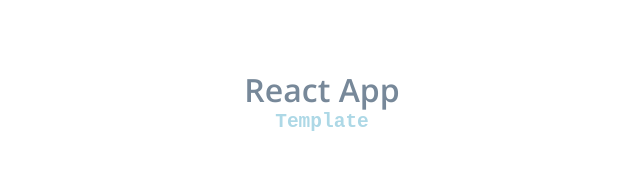
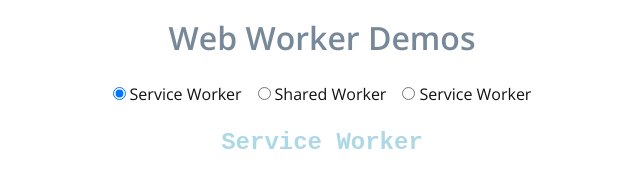
Before and after one commit to stefcameron/try-web-workers, a React app: page / in a window 1280 px wide. Shown: the whole page, without its empty margins (318-958 px from the left). Built offline with nearby package versions, Linux system fonts and the light colour scheme.

Commit message:
Basic layout and demo switcher

```diff
--- a/src/components/App/App.js
+++ b/src/components/App/App.js
@@ -1,10 +1,62 @@
+import { useState } from 'react';
 import './App.styles.css';
 
+const demoTypes = Object.freeze({
+  SERVICE: 'serviceWorker',
+  SHARED: 'sharedWorker',
+  DEDICATED: 'dedicatedWorker',
+});
+
 export const App = function () {
+  const [demoType, setDemoType] = useState('serviceWorker');
+
+  const demoTitle =
+    demoType === demoTypes.SERVICE
+      ? 'Service Worker'
+      : demoType === demoTypes.SHARED
+      ? 'Shared Worker'
+      : 'Dedicated Worker';
+
   return (
     <div className="app">
-      <h1>React App</h1>
-      <h2>Template</h2>
+      <h1>Web Worker Demos</h1>
+      <div className="app__demos">
+        <div className="app__demos__selector">
+          <label>
+            <input
+              type="radio"
+              name="demoType"
+              value={demoTypes.SERVICE}
+              checked={demoType === demoTypes.SERVICE}
+              onChange={() => setDemoType(demoTypes.SERVICE)}
+            />
+            Service Worker
+          </label>
+          <label>
+            <input
+              type="radio"
+              name="demoType"
+              value={demoTypes.SHARED}
+              checked={demoType === demoTypes.SHARED}
+              onChange={() => setDemoType(demoTypes.SHARED)}
+            />
+            Shared Worker
+          </label>
+          <label>
+            <input
+              type="radio"
+              name="demoType"
+              value={demoTypes.DEDICATED}
+              checked={demoType === demoTypes.DEDICATED}
+              onChange={() => setDemoType(demoTypes.DEDICATED)}
+            />
+            Service Worker
+          </label>
+        </div>
+        <div className="app__demos__demo-box">
+          <h2>{demoTitle}</h2>
+        </div>
+      </div>
     </div>
   );
 };
--- a/src/components/App/App.styles.css
+++ b/src/components/App/App.styles.css
@@ -3,15 +3,52 @@
   flex-direction: column;
   justify-content: center;
   align-items: center;
-  width: 100vw;
-  height: 25vh;
+  width: calc(100vw - 2 * var(--app-layout-section-margin));
+  height: calc(100vh - 2 * var(--app-layout-section-margin));
+  margin: var(--app-layout-section-margin);
+  overflow: hidden;
 }
-
 .app > h1 {
+  flex: none;
   color: lightslategray;
 }
 
-.app > h2 {
+.app__demos {
+  display: flex;
+  flex-direction: column;
+  width: 100%;
+  height: 100%;
+  padding: var(--app-layout-gap-section);
+  overflow: hidden;
+}
+.app__demos > * {
+  margin-bottom: var(--app-layout-gap-section);
+}
+.app__demos > *:last-child {
+  margin-bottom: 0;
+}
+
+.app__demos__selector {
+  flex: none;
+  display: flex;
+  justify-content: center;
+}
+.app__demos__selector > label {
+  margin: var(--app-layout-gap-comp);
+}
+.app__demos__selector > label > input {
+  margin-right: var(--app-layout-gap-el);
+}
+
+.app__demos__demo-box {
+  display: flex;
+  flex-direction: column;
+  align-items: center;
+  height: 100%;
+  overflow: auto;
+}
+.app__demos__demo-box > h2 {
+  flex: none;
   color: lightblue;
   font-family: var(--app-font-family-monospace);
 }
--- a/src/styles.css
+++ b/src/styles.css
@@ -1,6 +1,12 @@
 @import url('https://fonts.googleapis.com/css2?family=Open+Sans:ital,wght@0,400;0,600;0,700;1,400;1,600;1,700&display=swap');
 
 :root {
+  /**
+   * COLORS
+   */
+
+  --app-color-text: #121212;
+
   /**
    * FONTS
    */
@@ -11,6 +17,26 @@
   --app-font-weight-normal: 400;
   --app-font-weight-semibold: 600;
   --app-font-weight-bold: 700;
+
+  --app-font-size-text: 16px;
+
+  /**
+   * LAYOUT
+   */
+
+  /* unit of measure */
+  --app-layout-unit: 4px;
+  /* gap between related visual elements within a component */
+  --app-layout-gap-el: var(--app-layout-unit);
+  /* gap between components in a view */
+  --app-layout-gap-comp: calc(var(--app-layout-gap-el) * 2);
+  /* gap between sections of content within a view */
+  --app-layout-gap-section: calc(var(--app-layout-gap-comp) * 2);
+
+  /* margin around sections within views */
+  --app-layout-section-margin: var(--app-layout-gap-section);
+  /* margin around views */
+  --app-layout-view-margin: calc(var(--app-layout-section-margin) * 2);
 }
 
 * {
@@ -21,8 +47,9 @@
 
 body {
   font-family: var(--app-font-family-default);
+  font-size: var(--app-font-size-text);
   background-color: white;
-  color: #121212;
+  color: var(--app-color-text);
 }
 
 h1 {
```
